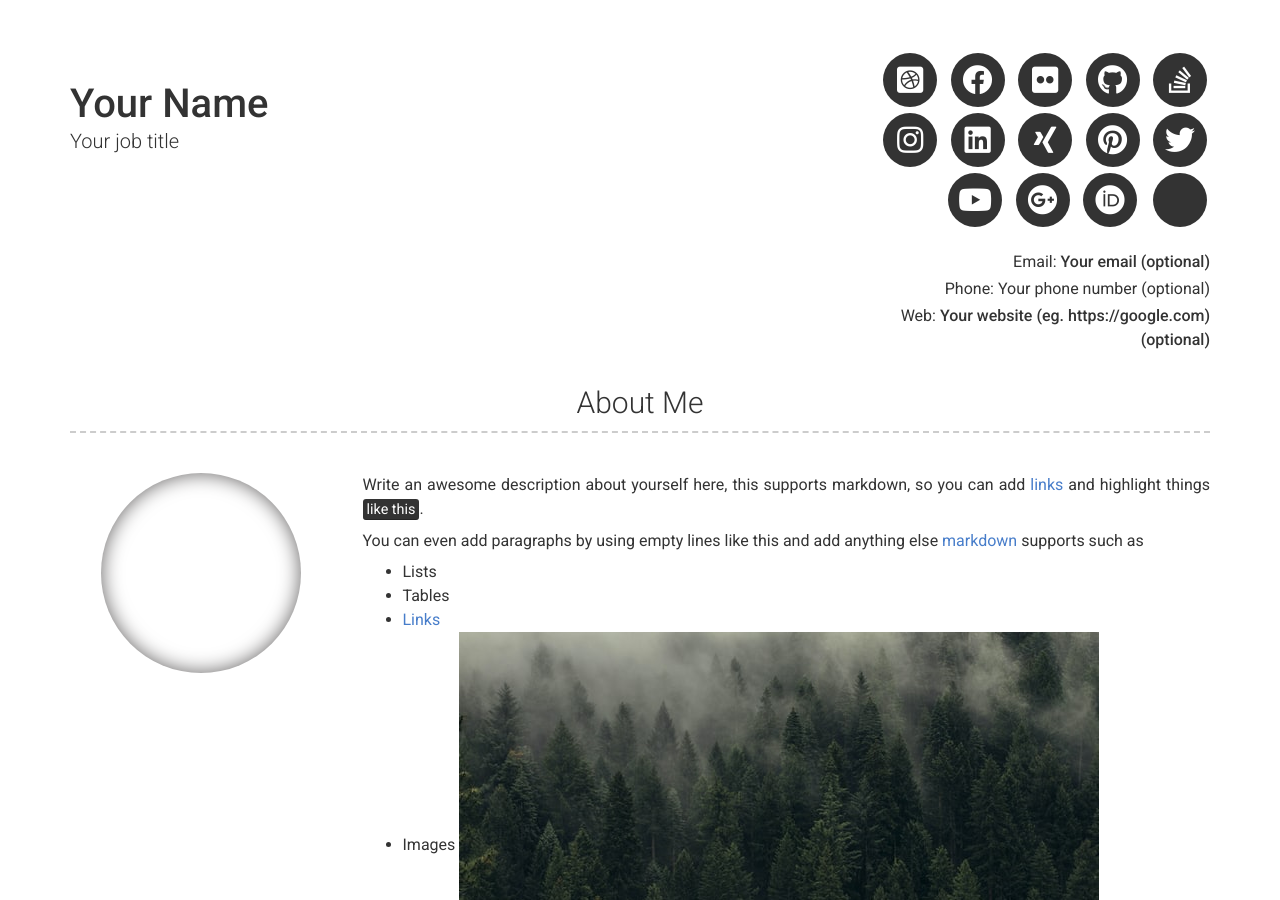
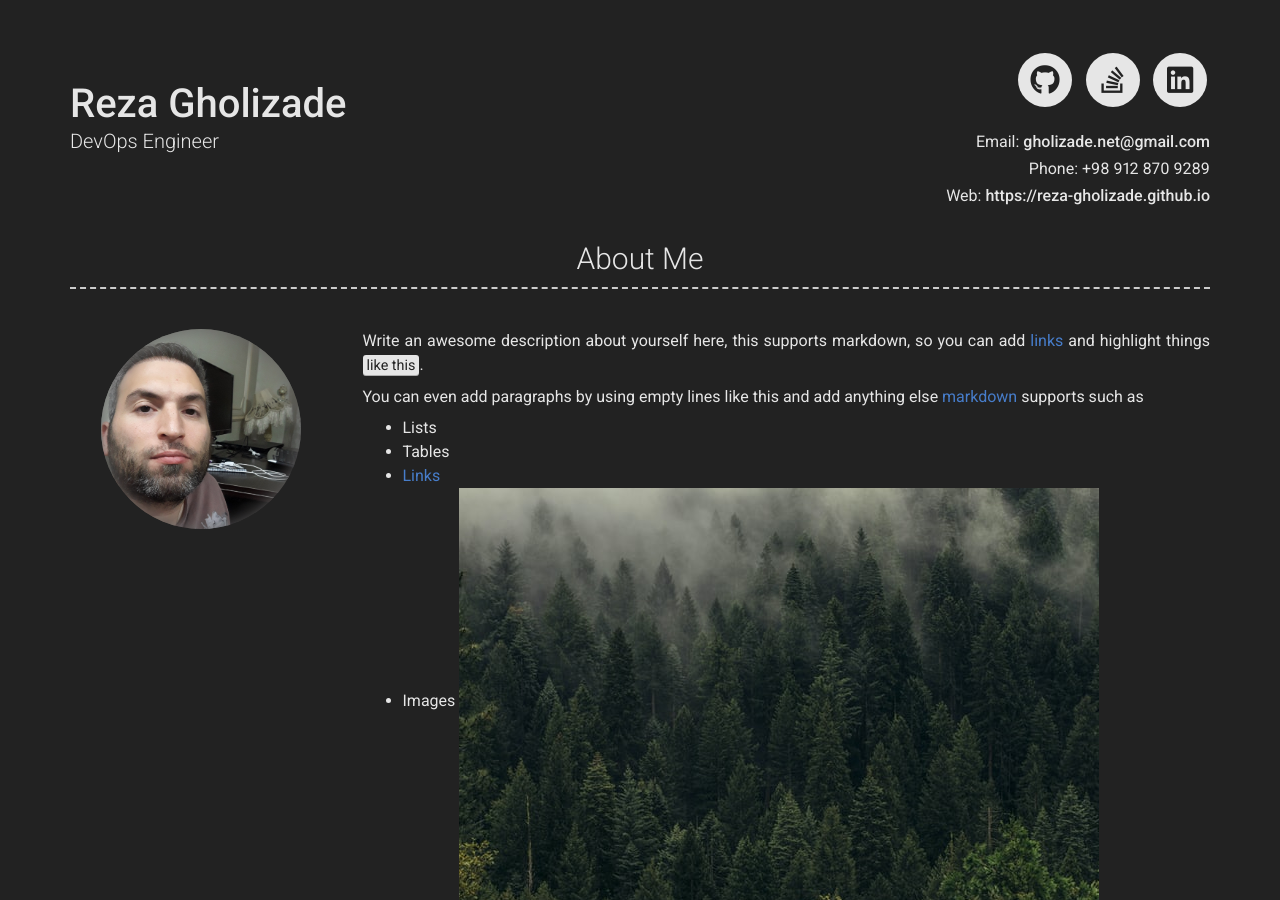
Before and after one commit to reza-gholizade/reza-gholizade.github.io, a Jekyll site: the page built from index.md, in a window 1280 px wide and 900 px high. Built offline with Jekyll 4.4.1, drawn with Linux system fonts in a browser that asks for light colours; nearby versions of some CDN libraries; some of the changed text lies outside the part shown.

Commit message:
feat: add profile pic & personal links

```diff
--- a/_config.yml
+++ b/_config.yml
@@ -6,38 +6,38 @@ repository: Git repository where your resume will be hosted, only required if yo
 version: 2
 
 # Personal info
-name: Your Name
-title: Your job title
-email: Your email (optional)
+name: Reza Gholizade
+title: DevOps Engineer
+email: gholizade.net@gmail.com
 # email_title: Email (Email title override)
-phone: Your phone number (optional)
+phone: +98 912 870 9289
 # phone_title: Phone (Phone title override)
-website: Your website (eg. https://google.com)(optional)
+website: https://reza-gholizade.github.io
 # website_title: Web (Website title override)
 
 # Dark Mode (true/false/never)
-darkmode: false
+darkmode: true
 
 # Social links
-twitter_username: jekyllrb
-github_username:  jekyll
-stackoverflow_username: "00000001"
-dribbble_username: jekyll
-facebook_username: jekyll
-flickr_username: jekyll
-instagram_username: jekyll
-linkedin_username: jekyll
-xing_username: jekyll
-pinterest_username: jekyll
-youtube_username: jekyll
-googleplus_username: +jekyll
-orcid_username: 0000-0000-0000-0000
+#twitter_username: jekyllrb
+github_username:  reza-gholizade
+stackoverflow_username: "6876954"
+#dribbble_username: jekyll
+#facebook_username: jekyll
+#flickr_username: jekyll
+#instagram_username: jekyll
+linkedin_username: reza-gholizade
+#xing_username: jekyll
+#pinterest_username: jekyll
+#youtube_username: jekyll
+#googleplus_username: +jekyll
+#orcid_username: 0000-0000-0000-0000
 
 # Additional icon links
-additional_links:
-- title: Link name
-  icon: Font Awesome brand icon name (eg. fab fa-twitter) (https://fontawesome.com/icons?d=gallery&s=brands&m=free)
-  url: Link url (eg. https://google.com)
+#additional_links:
+#- title: Link name
+#  icon: Font Awesome brand icon name (eg. fab fa-twitter) (https://fontawesome.com/icons?d=gallery&s=brands&m=free)
+#  url: Link url (eg. https://google.com)
 # - title: another link
 #   icon: font awesome brand icon name (eg. fab fa-twitter) (https://fontawesome.com/icons?d=gallery&s=brands&m=free)
 #   url: Link url (eg. https://google.com)
@@ -50,7 +50,7 @@ additional_links:
 
 # About Section
 # about_title: About Me (Use this to override about section title)
-about_profile_image: Directory of profile image (eg. images/profile.jpg)
+about_profile_image: images/myself.jpg
 about_content: | # this will include new lines to allow paragraphs
   Write an awesome description about yourself here, this supports markdown, so you can add [links](http://foobar.com) and highlight things <mark>like this</mark>.
 
```
Also changed, not shown: images/myself.jpg (added).
